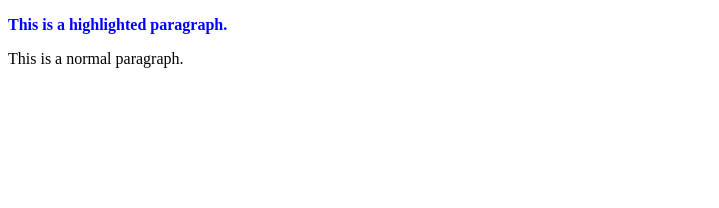
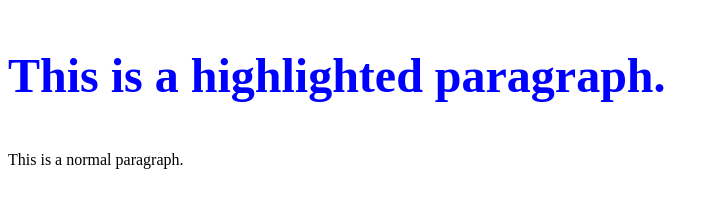
Before and after one commit to Patrick-Chukwu/alx_javascript, a plain HTML site: page dom_manipulation/demo.html in a window 1280 px wide. Shown: the whole page, without its empty margins (0-719 px from the left). Drawn offline with Linux system fonts and the light colour scheme.

Commit message:
Add file

```diff
--- a/dom_manipulation/demo.html
+++ b/dom_manipulation/demo.html
@@ -21,6 +21,7 @@
       // Make the content of the element bold
       highlightedParagraph.style.fontWeight = 'bold';
       highlightedParagraph.style.color = 'blue';
+      highlightedParagraph.style.fontSize = "3rem";
     } else {
       console.log('Element not found.');
     }
```
